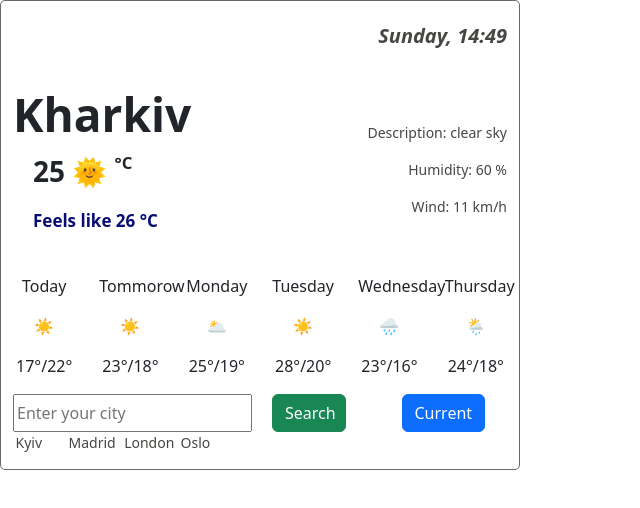
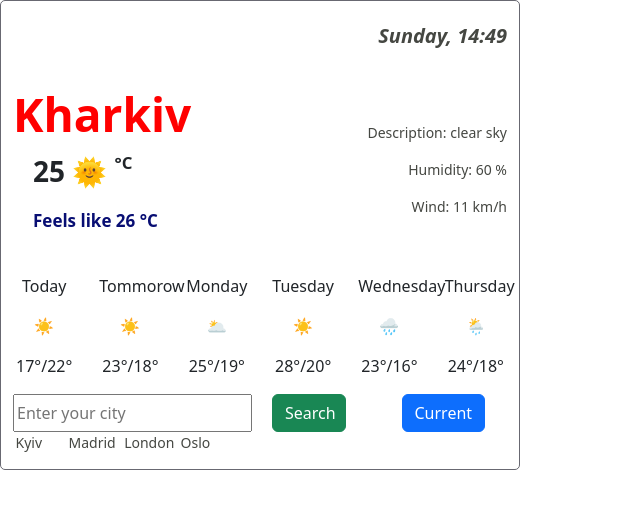
Before and after one commit to Viktoriia755/Engine-week-6, a plain HTML site: page index.html in a window 1280 px wide. Shown: the whole page, without its empty margins (0-640 px from the left). Drawn offline with nearby package versions, Linux system fonts and the light colour scheme.

Commit message:
Update css to check

```diff
--- a/style.css
+++ b/style.css
@@ -22,7 +22,7 @@ div.date {
 .city {
   font-size: 46px;
   font-weight: 700;
-  colour: red;
+  color: red;
 }
 .main {
   font-size: 28px;
```
